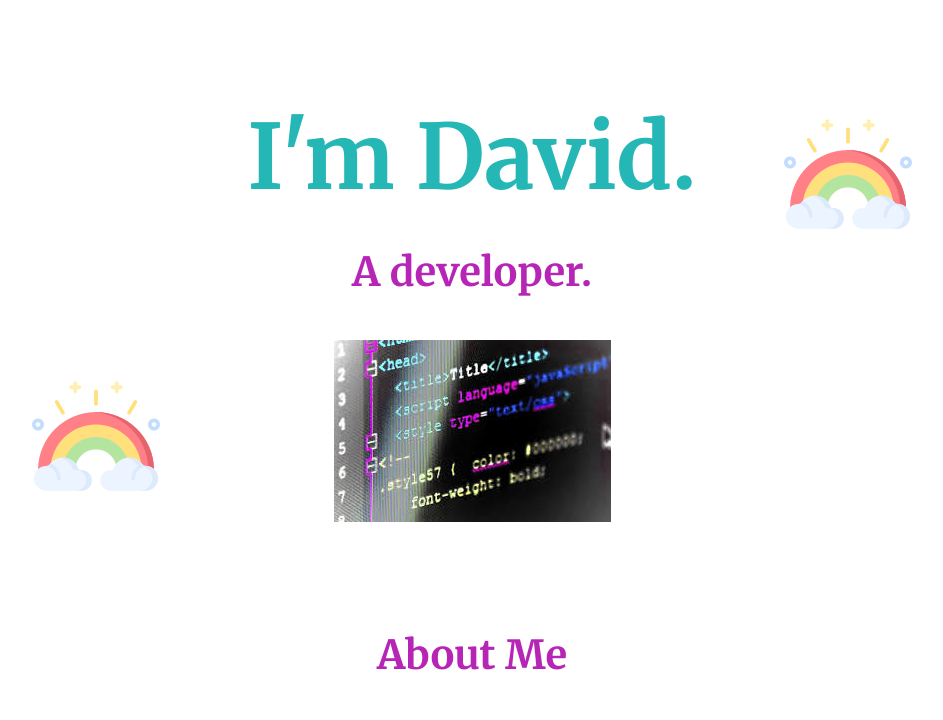
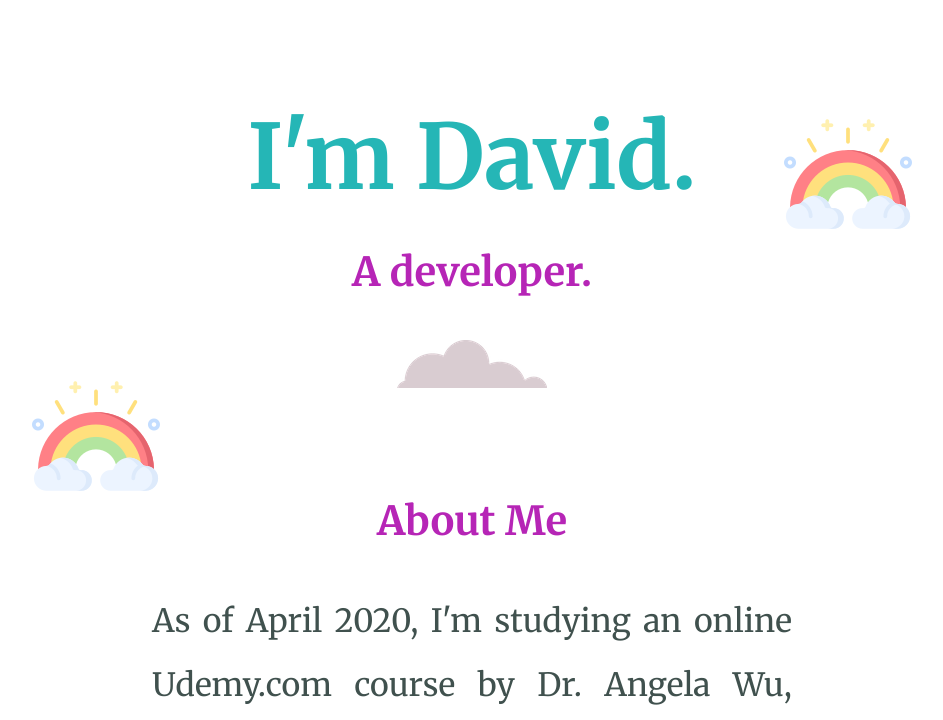
Before and after one commit to dundeebonnet/davidbirse, a plain HTML site: page index.html in a window 1280 px wide. Shown: the top 720 px of the page, without its empty margins (168-1111 px from the left). Drawn offline with Linux system fonts and the light colour scheme; files whose address does not match are found by name.

Commit message:
Update index.html

```diff
--- a/index.html
+++ b/index.html
@@ -16,7 +16,7 @@
     <h1>I'm David.</h1>
     <h2>A developer.</h2>
     <img class="bottom-rainbow-cloud" src="images/rainbow-cloud.png" alt="rainbow-cloud">
-    <img src="C:\Users\dunde\OneDrive\Documents\Web Development\CSS - My Site\images\coding.jpg" alt="coding-pic">
+    <img src="https://github.com/dundeebonnet/davidbirse/blob/main/Images/cloud.png" alt="coding-pic">
   </div>
 
   <div class="middle-container">
```
